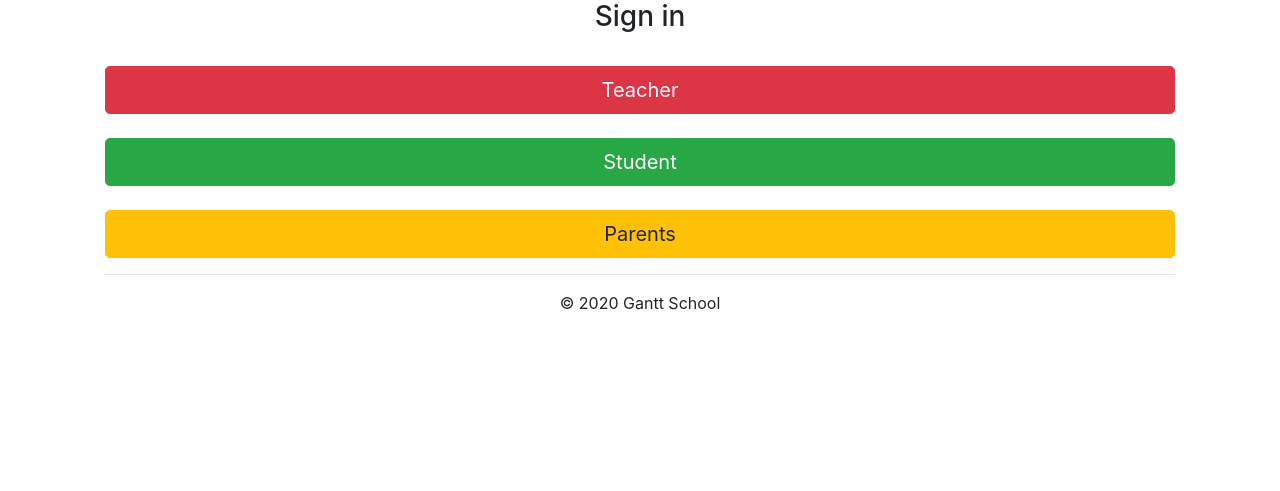
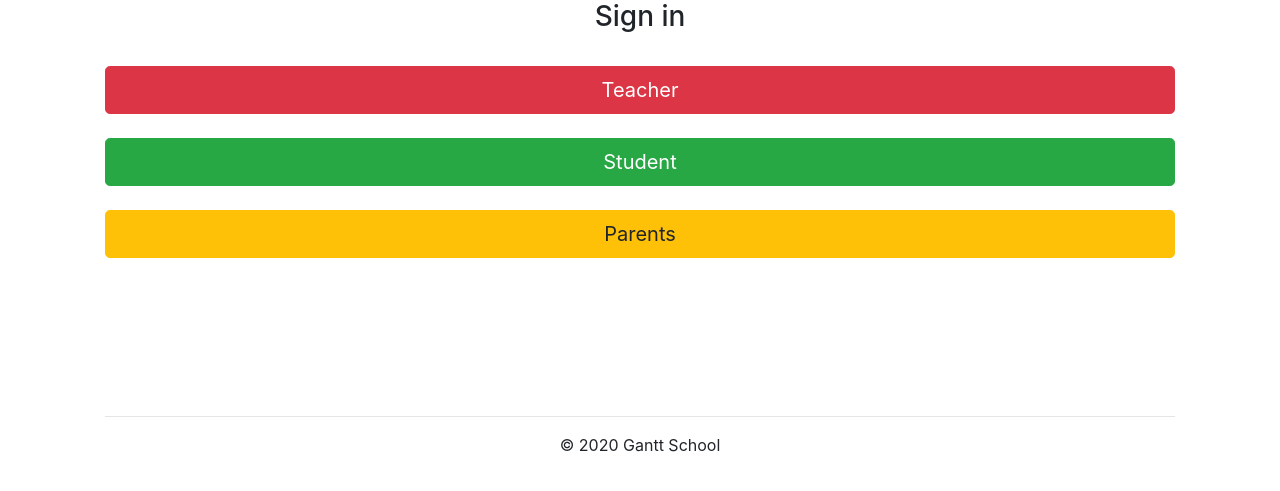
Before and after one commit to nhannt201/GanttSchool.BTEC, a PHP site: page / in a window 1280 px wide. Shown: the part 141-632 px from the top of the page. Run offline with PHP 8.4, Linux system fonts and the light colour scheme; some libraries are stand-ins or nearby versions.

Commit message:
Additional css

```diff
--- a/css/theme.css
+++ b/css/theme.css
@@ -0,0 +1,3 @@
+.chieucao_tudong {
+	height: 400px;
+}
--- a/index.php
+++ b/index.php
@@ -11,7 +11,8 @@ $init = new Login();
 
     <!-- Bootstrap CSS -->
     <link rel="stylesheet" href="https://maxcdn.bootstrapcdn.com/bootstrap/4.0.0/css/bootstrap.min.css" integrity="sha384-Gn5384xqQ1aoWXA+058RXPxPg6fy4IWvTNh0E263XmFcJlSAwiGgFAW/dAiS6JXm" crossorigin="anonymous">
-    <title>Gantt School</title>
+    <link rel="stylesheet" href="css/theme.css">
+	<title>Gantt School</title>
 	<script type="text/javascript" src="js/login.js"></script>
 	<script src="//ajax.googleapis.com/ajax/libs/jquery/1.11.1/jquery.min.js"></script>
 
@@ -57,7 +58,7 @@ $init = new Login();
 			<h1>Gantt School</h1><label>Work according to schedule</label>
 			<hr>
 			<div class="row">
-			<div class="col-12">
+			<div class="col-12 chieucao_tudong">
 			<h3>Sign in</h3><br>
 				<div id="login_home">
 				<div class="text-center">
```
